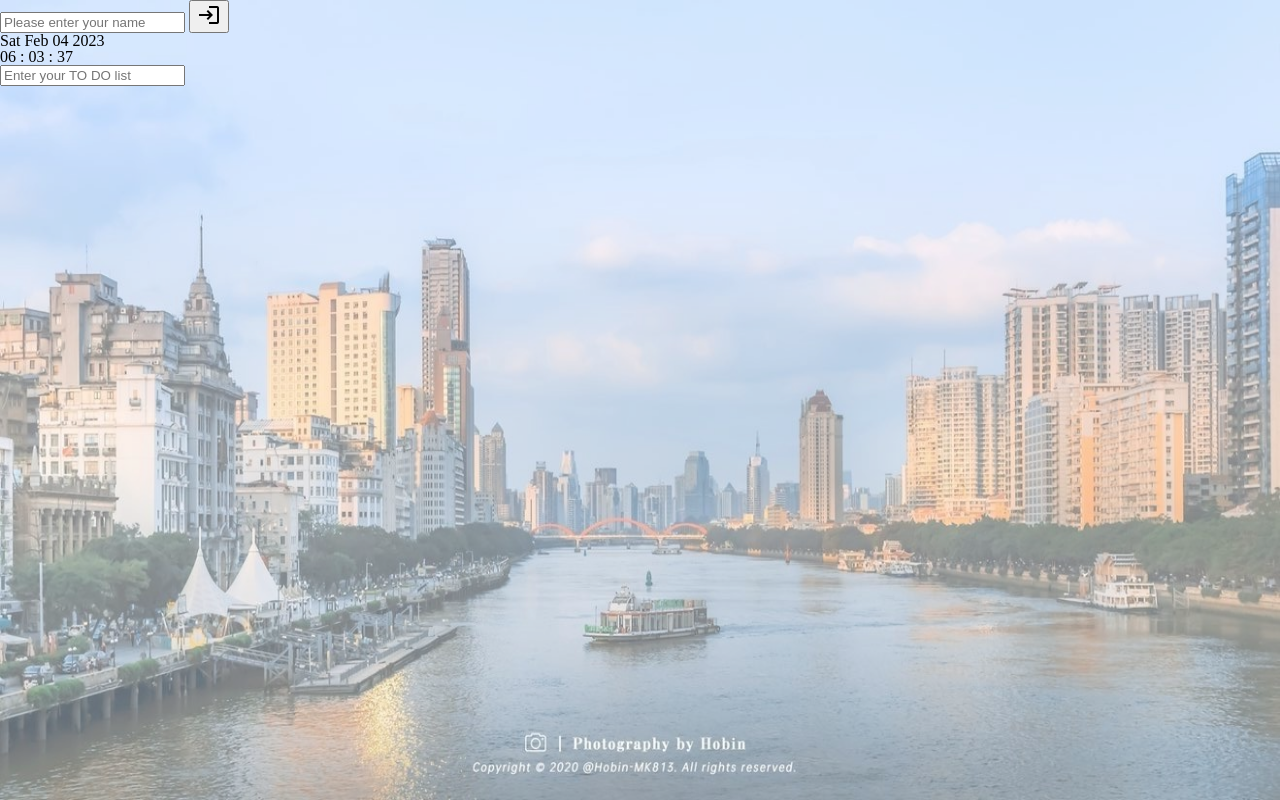
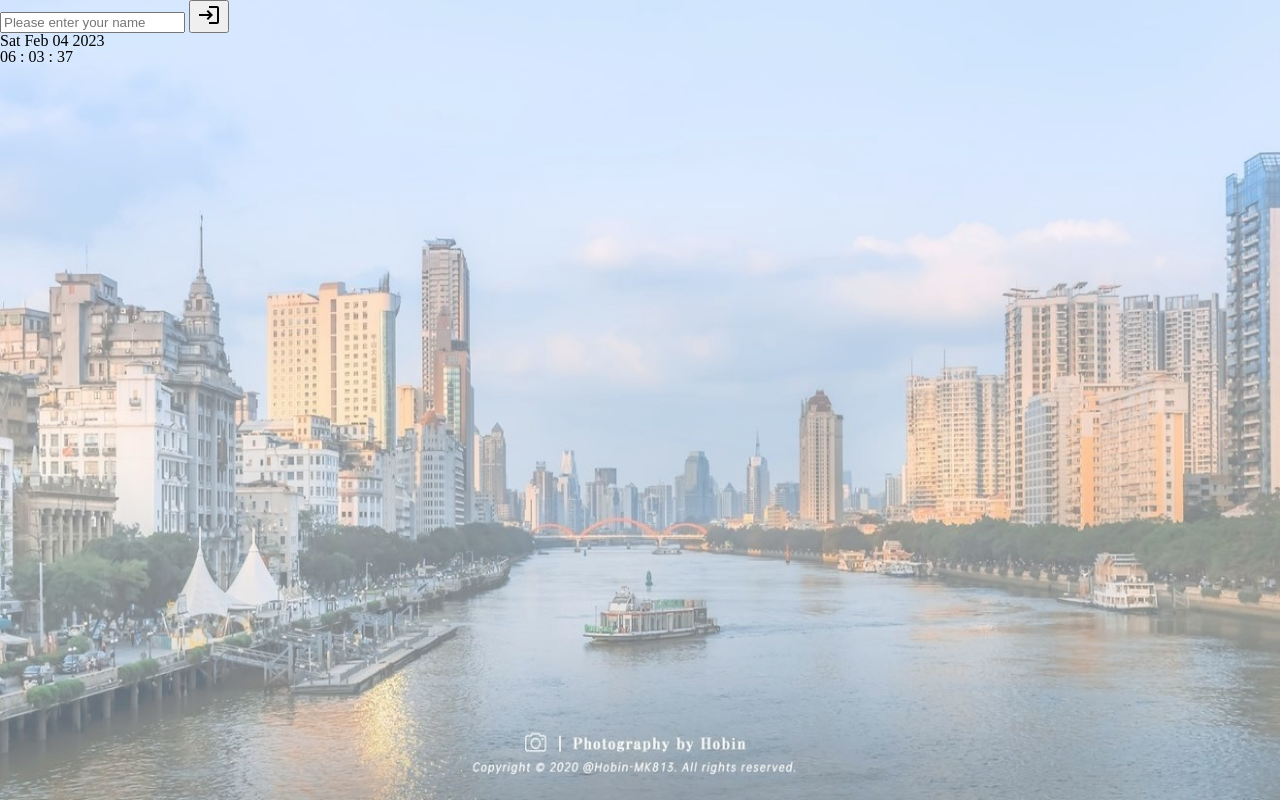
Before and after one commit to eunbinnie/challenge_goals, a plain HTML site: page index.html in a window 1280 px wide. Drawn offline with nearby package versions, Linux system fonts and the light colour scheme.

Commit message:
로그인시 list form 출력

```diff
--- a/index.html
+++ b/index.html
@@ -49,9 +49,9 @@
     </div>
   </section>
 
-  <section class="to-do-list">
-    <form class="list-form" action="">
-      <input type="text" placeholder="Enter your TO DO list" onsubmit="return false" />
+  <section class="hidden" id="to-do-list">
+    <form class="list-form" action="" onsubmit="return false">
+      <input type="text" placeholder="Enter your TO DO list" />
     </form>
   </section>
 
@@ -59,6 +59,7 @@
   <script src="./js/background.js"></script>
   <script src="./js/clock.js"></script>
   <script src="./js/login.js"></script>
+  <script src="./js/to_do_list.js"></script>
   <script src="./js/geolocation.js"></script>
 </body>
 
--- a/js/login.js
+++ b/js/login.js
@@ -1,6 +1,7 @@
 // local storage - LogIn
 const loginform = document.querySelector("#login-form");
 const showform = document.querySelector("#show-form");
+const listform = document.querySelector("#to-do-list");
 
 const name = document.querySelector("input");
 
@@ -13,6 +14,7 @@ function logoutEvent() {
   localStorage.removeItem('username');
   showform.classList.add('hidden');
   newname.classList.add('hidden');
+  listform.classList.add('hidden');
   name.value = "";
   loginform.classList.remove('hidden');
   loginform.addEventListener('submit', submitEvent);
@@ -25,6 +27,7 @@ function printName(username) {
   welcomname.innerText = `Welcome ${username}!`;
   showform.prepend(welcomname);
   showform.classList.remove('hidden');
+  listform.classList.remove('hidden');
   logoutbutton.addEventListener('click', logoutEvent);
 }
 
--- /dev/null
+++ b/js/to_do_list.js
@@ -0,0 +1 @@
+// TO DO list
```
